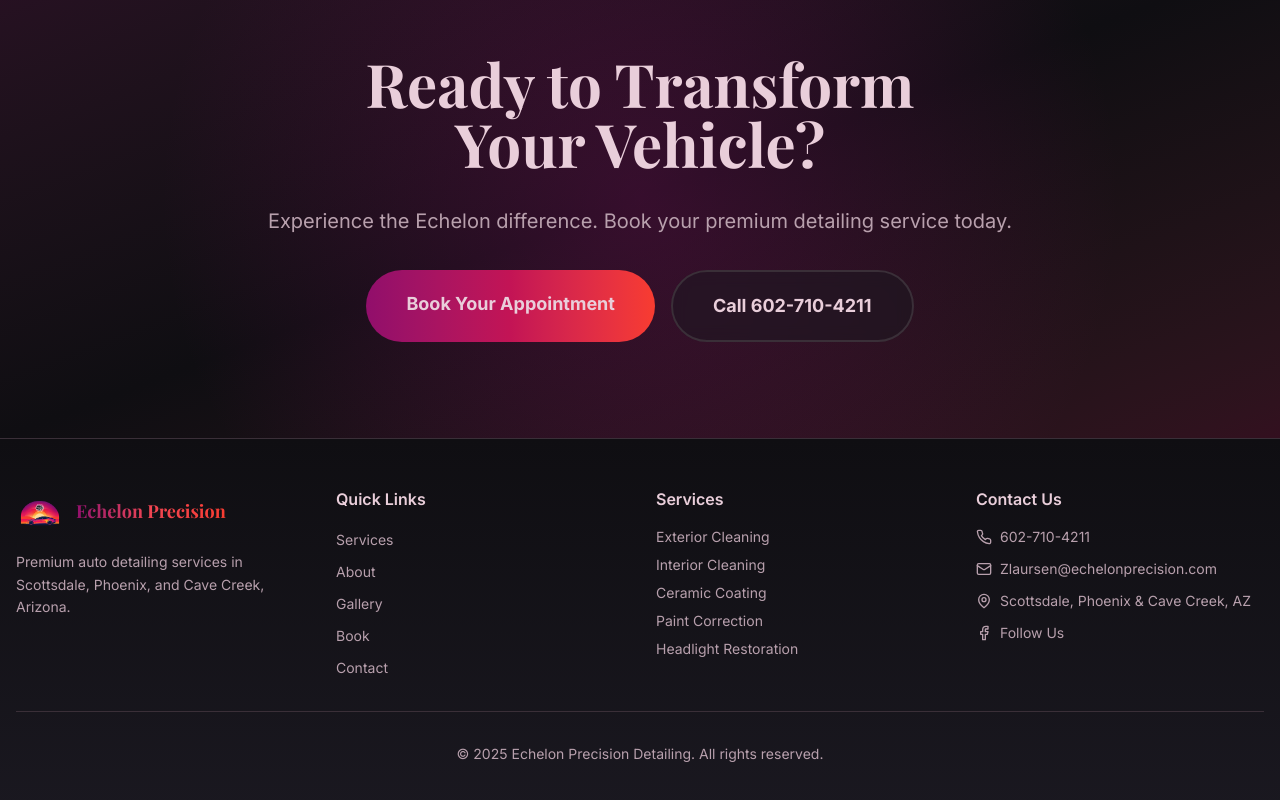
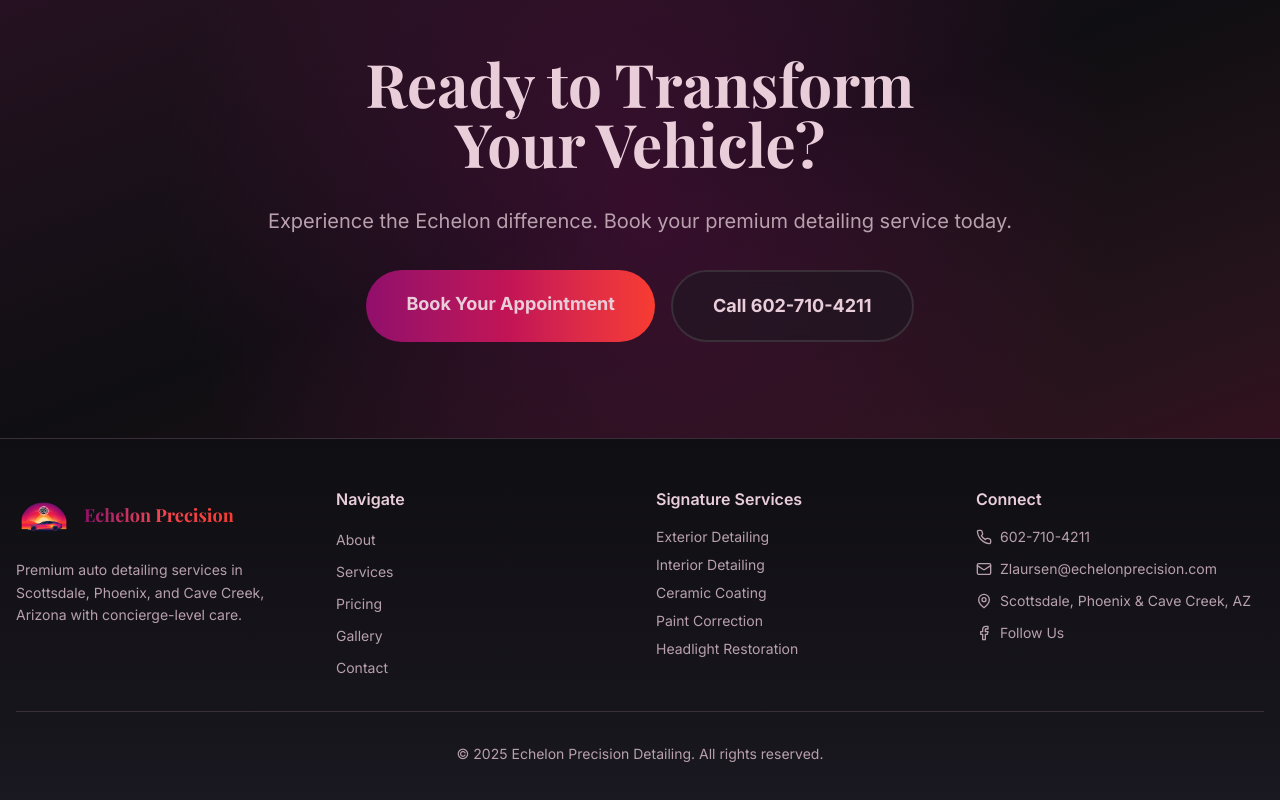
Before and after one commit to Osaid-Siddiqui/echelon, a Next.js app: page / in a window 1280 px wide. Shown: the part 2182-2982 px from the top of the page. Built offline with nearby package versions, Linux system fonts and the light colour scheme; a web font is replaced by a local one.

Commit message:
Update footer quick links to anchor navigation
cgen-b4d6256167e940a4b2959487182f92d0

```diff
--- a/components/footer.tsx
+++ b/components/footer.tsx
@@ -2,15 +2,30 @@ import Link from "next/link"
 import Image from "next/image"
 import { Facebook, Mail, Phone, MapPin } from "lucide-react"
 
+const footerLinks = [
+  { href: "#about", label: "About" },
+  { href: "#services", label: "Services" },
+  { href: "#pricing", label: "Pricing" },
+  { href: "#gallery", label: "Gallery" },
+  { href: "#contact", label: "Contact" },
+]
+
+const serviceHighlights = [
+  "Exterior Detailing",
+  "Interior Detailing",
+  "Ceramic Coating",
+  "Paint Correction",
+  "Headlight Restoration",
+]
+
 export default function Footer() {
   return (
-    <footer className="bg-gradient-to-b from-background to-surface border-t border-border">
+    <footer className="bg-gradient-to-b from-background to-surface border-t border-border" id="footer">
       <div className="container mx-auto px-4 py-12">
         <div className="grid grid-cols-1 md:grid-cols-4 gap-8 mb-8">
-          {/* Brand */}
           <div className="space-y-4">
             <div className="flex items-center gap-3">
-              <div className="relative w-12 h-12">
+              <div className="relative w-14 h-14">
                 <Image src="/images/logo.png" alt="Echelon Precision Detailing" fill className="object-contain" />
               </div>
               <span className="font-serif text-lg font-bold bg-gradient-to-r from-primary via-accent-1 to-secondary bg-clip-text text-transparent">
@@ -18,42 +33,34 @@ export default function Footer() {
               </span>
             </div>
             <p className="text-muted text-sm leading-relaxed">
-              Premium auto detailing services in Scottsdale, Phoenix, and Cave Creek, Arizona.
+              Premium auto detailing services in Scottsdale, Phoenix, and Cave Creek, Arizona with concierge-level care.
             </p>
           </div>
 
-          {/* Quick Links */}
           <div>
-            <h3 className="font-semibold text-foreground mb-4">Quick Links</h3>
+            <h3 className="font-semibold text-foreground mb-4">Navigate</h3>
             <ul className="space-y-2">
-              {["Services", "About", "Gallery", "Book", "Contact"].map((item) => (
-                <li key={item}>
-                  <Link
-                    href={`/${item.toLowerCase()}`}
-                    className="text-muted hover:text-accent-1 transition-colors text-sm"
-                  >
-                    {item}
+              {footerLinks.map((item) => (
+                <li key={item.href}>
+                  <Link href={item.href} className="text-muted hover:text-accent-1 transition-colors text-sm">
+                    {item.label}
                   </Link>
                 </li>
               ))}
             </ul>
           </div>
 
-          {/* Services */}
           <div>
-            <h3 className="font-semibold text-foreground mb-4">Services</h3>
+            <h3 className="font-semibold text-foreground mb-4">Signature Services</h3>
             <ul className="space-y-2 text-sm text-muted">
-              <li>Exterior Cleaning</li>
-              <li>Interior Cleaning</li>
-              <li>Ceramic Coating</li>
-              <li>Paint Correction</li>
-              <li>Headlight Restoration</li>
+              {serviceHighlights.map((service) => (
+                <li key={service}>{service}</li>
+              ))}
             </ul>
           </div>
 
-          {/* Contact */}
           <div>
-            <h3 className="font-semibold text-foreground mb-4">Contact Us</h3>
+            <h3 className="font-semibold text-foreground mb-4">Connect</h3>
             <ul className="space-y-3">
               <li>
                 <a
```
